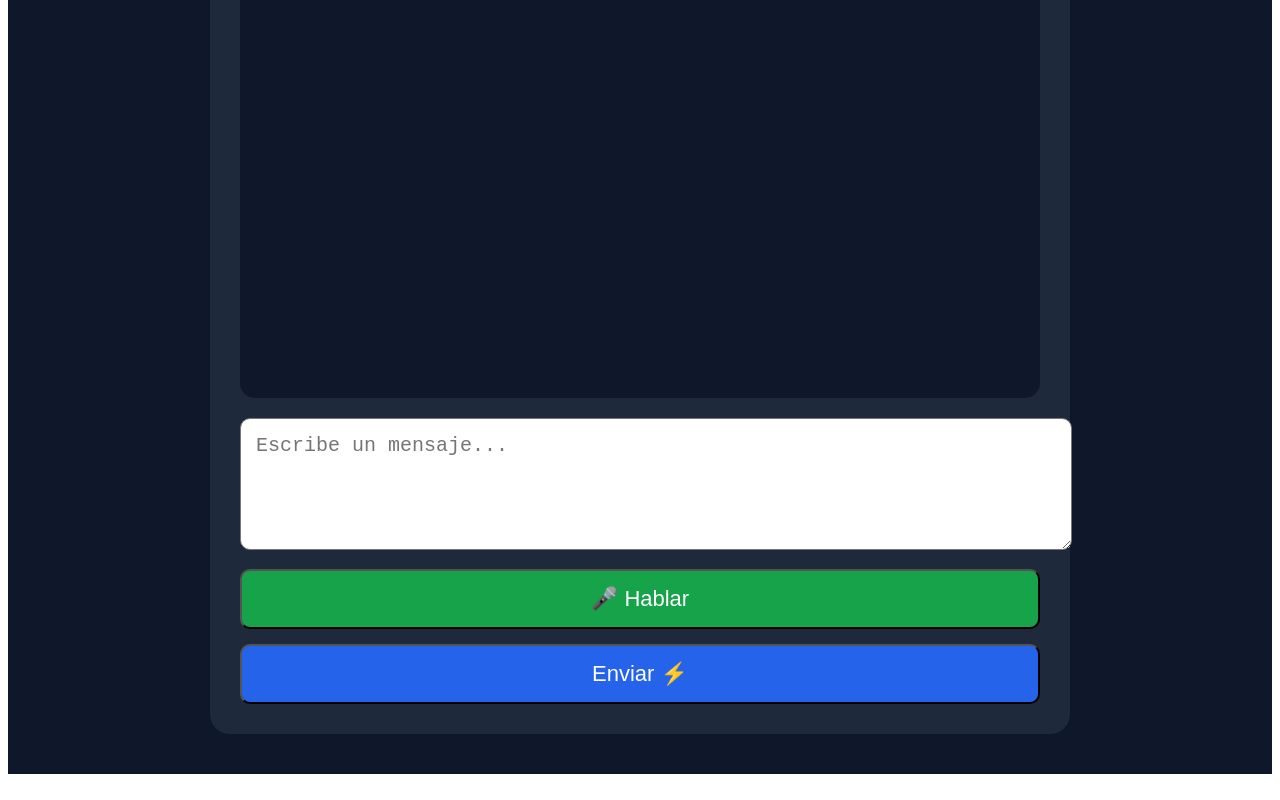
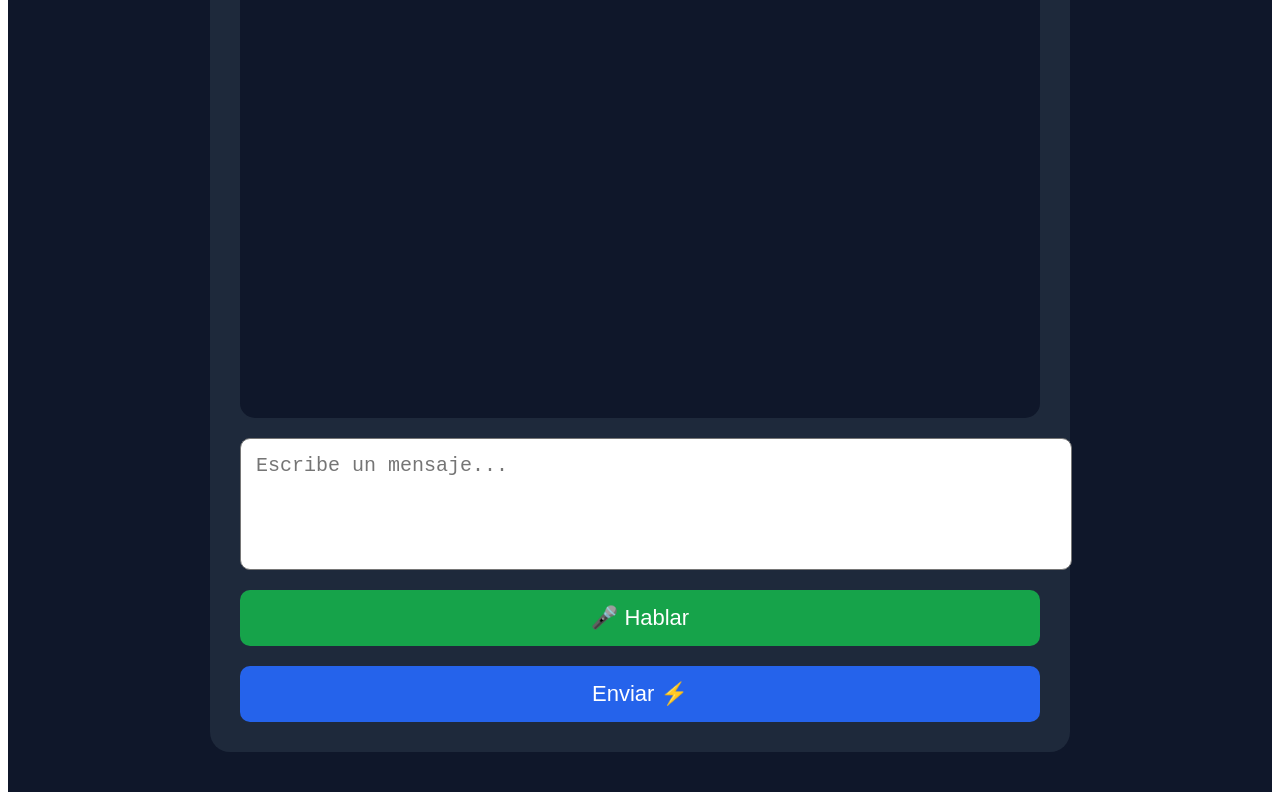
Before and after one commit to jparcas746-design/LiveTranslator, a Next.js app: page / in a window 1280 px wide. Shown: the part 330-1130 px from the top of the page. Built offline with nearby package versions, Linux system fonts and the light colour scheme.

Commit message:
Separar modo chat y modo voz

```diff
--- a/src/app/page.tsx
+++ b/src/app/page.tsx
@@ -44,11 +44,15 @@ export default function HomePage() {
       setListening(false);
     };
 
+    recognition.onerror = () => {
+      setListening(false);
+    };
+
     recognition.onresult = (event: any) => {
       const transcript =
         event.results[0][0].transcript;
 
-      // Envía directamente la voz sin escribirla en la caja
+      // Voz: manda directamente y activa respuesta hablada
       askAI(transcript, true);
     };
 
@@ -68,6 +72,7 @@ export default function HomePage() {
 
     utterance.rate = 1;
     utterance.pitch = 1;
+    utterance.volume = 1;
 
     window.speechSynthesis.speak(utterance);
   }
@@ -111,11 +116,17 @@ export default function HomePage() {
         }),
       });
 
+      if (!res.ok) {
+        throw new Error(
+          `Error del servidor: ${res.status}`
+        );
+      }
+
       const data = await res.json();
 
       const aiResponse =
         data.response ||
-        "ThorAI no respondió.";
+        "ThorAI no devolvió respuesta.";
 
       setMessages([
         ...newMessages,
@@ -125,7 +136,7 @@ export default function HomePage() {
         },
       ]);
 
-      // Solo habla si viene del micrófono
+      // Solo habla cuando viene del micrófono
       if (fromVoice) {
         speak(aiResponse);
       }
@@ -135,7 +146,8 @@ export default function HomePage() {
         ...newMessages,
         {
           role: "assistant",
-          content: "Error: " + String(error),
+          content:
+            "Error: " + String(error),
         },
       ]);
     }
@@ -157,6 +169,9 @@ export default function HomePage() {
           background: "#1e293b",
           borderRadius: "20px",
           padding: "30px",
+          display: "flex",
+          flexDirection: "column",
+          gap: "20px",
         }}
       >
         <h1
@@ -201,6 +216,7 @@ export default function HomePage() {
                   color: "white",
                   maxWidth: "80%",
                   fontSize: "18px",
+                  whiteSpace: "pre-wrap",
                 }}
               >
                 {msg.role === "assistant" ? (
@@ -220,29 +236,38 @@ export default function HomePage() {
           onChange={(e) =>
             setText(e.target.value)
           }
+          onKeyDown={(e) => {
+            if (
+              e.key === "Enter" &&
+              !e.shiftKey
+            ) {
+              e.preventDefault();
+              askAI(undefined, false);
+            }
+          }}
           placeholder="Escribe un mensaje..."
           style={{
             width: "100%",
             height: "100px",
-            marginTop: "20px",
             padding: "15px",
             borderRadius: "10px",
             fontSize: "20px",
+            resize: "none",
           }}
         />
 
         <button
           onClick={startListening}
           style={{
-            width: "100%",
-            marginTop: "15px",
             padding: "15px",
             borderRadius: "10px",
+            border: "none",
             background: listening
               ? "#dc2626"
               : "#16a34a",
             color: "white",
             fontSize: "22px",
+            cursor: "pointer",
           }}
         >
           {listening
@@ -251,15 +276,15 @@ export default function HomePage() {
         </button>
 
         <button
-          onClick={() => askAI()}
+          onClick={() => askAI(undefined, false)}
           style={{
-            width: "100%",
-            marginTop: "15px",
             padding: "15px",
             borderRadius: "10px",
+            border: "none",
             background: "#2563eb",
             color: "white",
             fontSize: "22px",
+            cursor: "pointer",
           }}
         >
           Enviar ⚡
```
